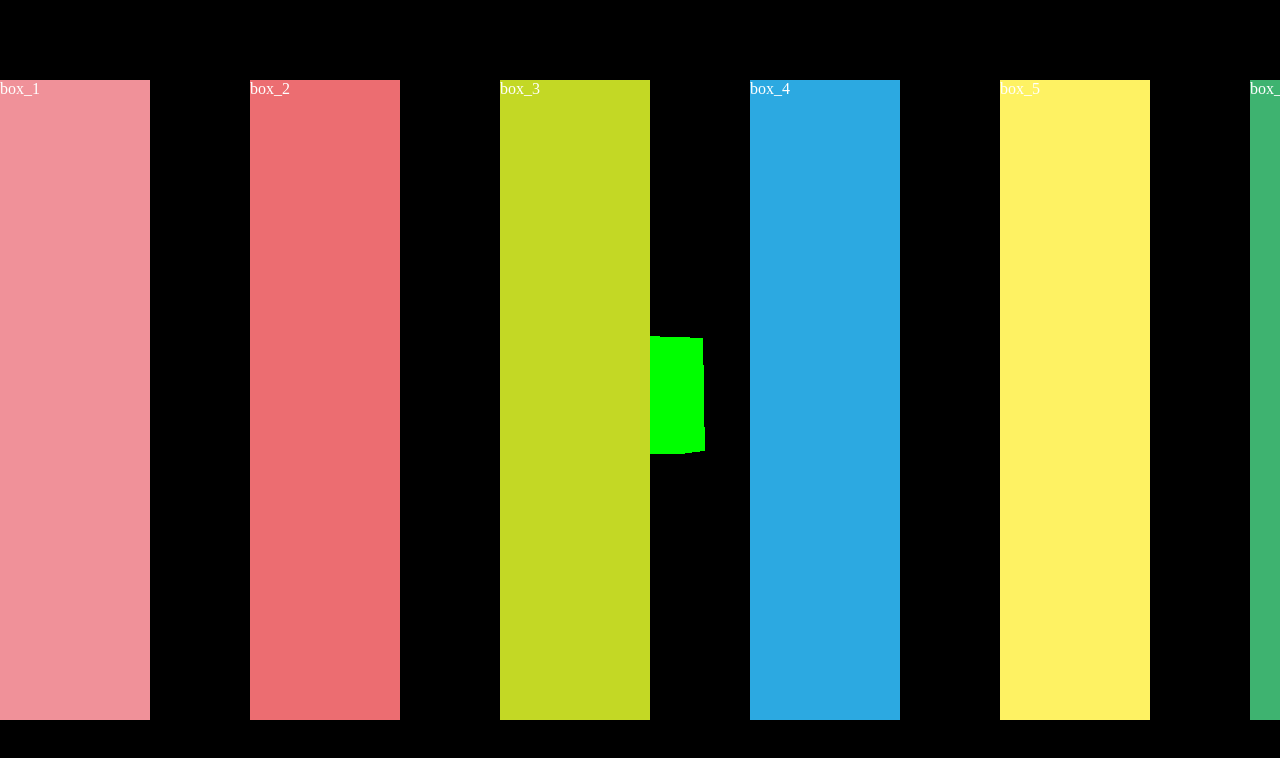
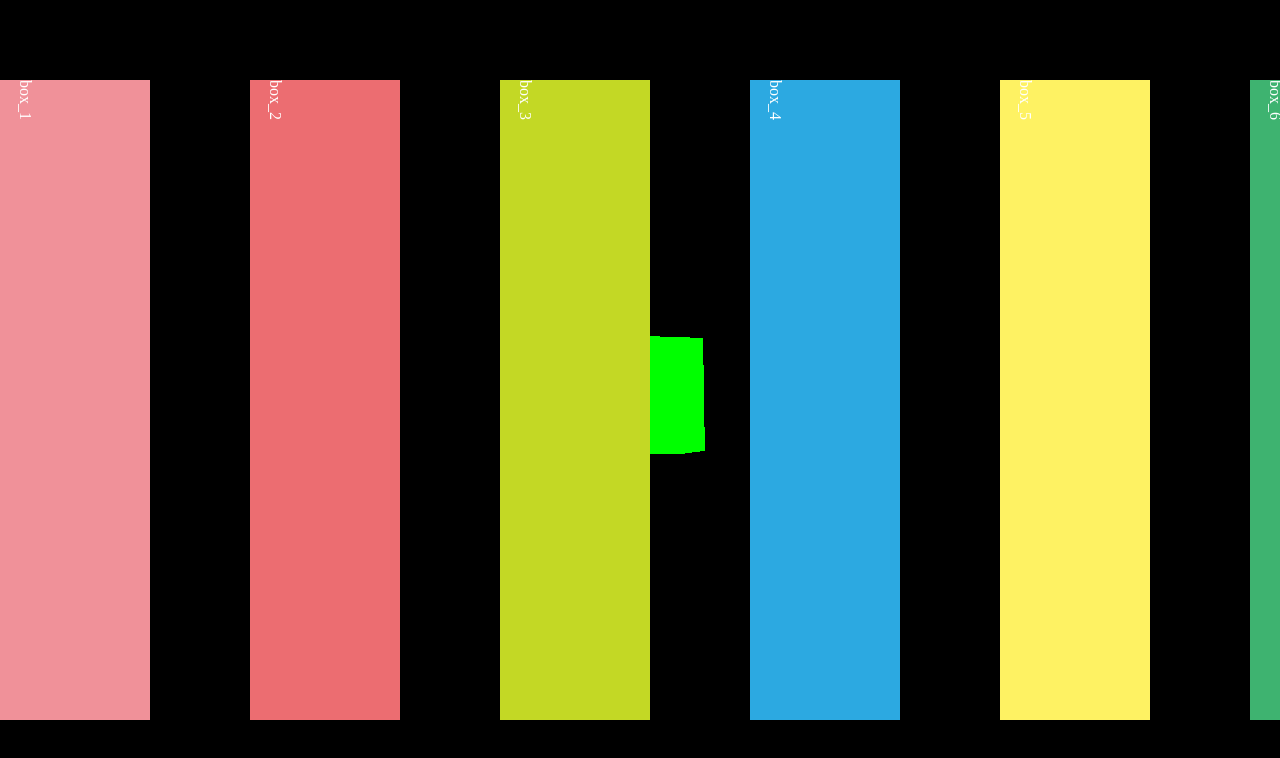
Before and after one commit to sakamana/portfolio, a plain HTML site: page docs/index.html in a window 1280 px wide. Shown: the top 758 px of the page. Drawn offline with nearby package versions, Linux system fonts and the light colour scheme.

Commit message:
縦書き
なんかよっちゃう

```diff
--- a/docs/index.html
+++ b/docs/index.html
@@ -16,37 +16,37 @@
 <div class="wrap">
 
 <div class="box_1">
-      box_1
+  <p>box_1</p>
   </div>
 
 
 <div class="box_2">
-      box_2
+  <p>box_2</p>
   </div>
 
 
 <div class="box_3">
-      box_3
+     <p>box_3</p>
   </div>
 
 
 <div class="box_4">
-      box_4
+      <p>box_4</p>
   </div>
 
 
 <div class="box_5">
-      box_5
+      <p>box_5</p>
   </div>
 
 
 <div class="box_6">
-      box_6
+      <p>box_6</p>
   </div>
 
 
 <div class="box_7">
-      box_7
+      <p>box_7</p>
   </div>
 
 </div>
--- a/docs/style.css
+++ b/docs/style.css
@@ -56,3 +56,7 @@ background-color: #3eb370;
 .box_7{
 background-color: #aa4c8f;
 }
+
+p{
+  writing-mode: vertical-rl;
+}
```
